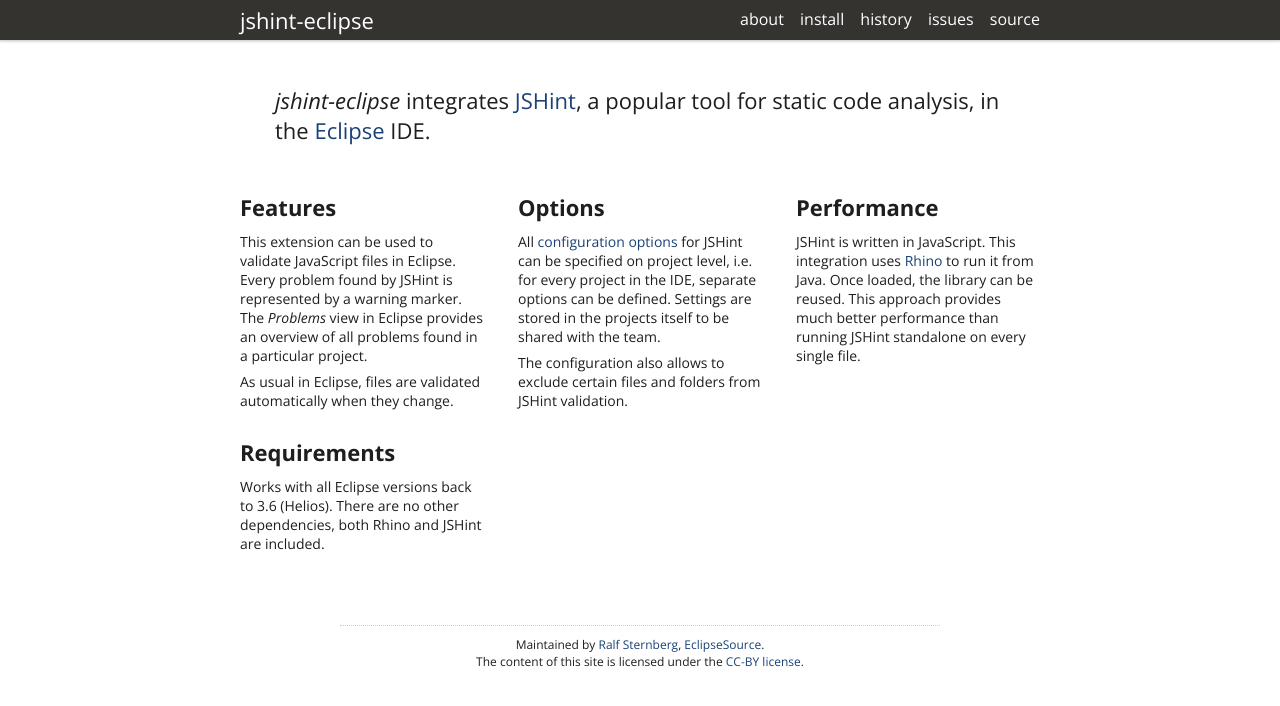
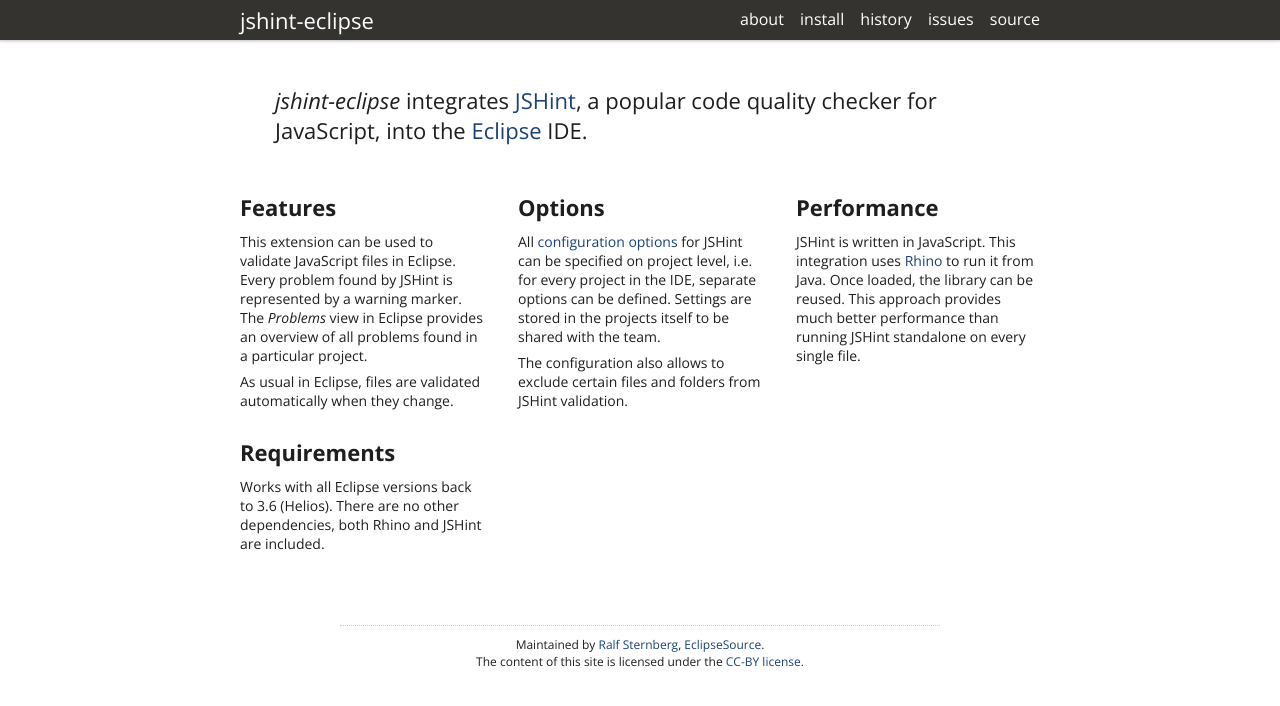
Before and after one commit to eclipsesource/jshint-eclipse, a Jekyll site: the page built from about.html, in a window 1280 px wide. Shown: the top 706 px of the page. Built offline with Jekyll 4.4.1, drawn with Linux system fonts in a browser that asks for light colours.

Commit message:
Minor change to JSHint description

```diff
--- a/about.html
+++ b/about.html
@@ -7,7 +7,7 @@
 <p class="headline">
   <em>jshint-eclipse</em> integrates
   <a href="http://www.jshint.com">JSHint</a>,
-  a popular tool for static code analysis, in the
+  a popular code quality checker for JavaScript, into the
   <a href="http://eclipse.org/">Eclipse</a> IDE.
 </p>
 
```
